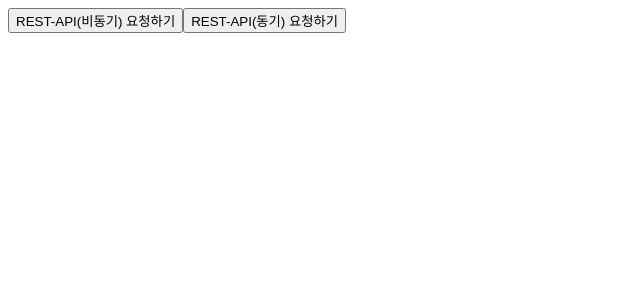
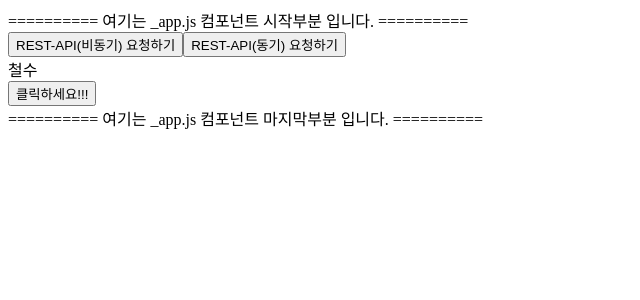
Before and after one commit to Seongju38/CodeCamp, a Next.js app in the folder FRONTEND/class/: page /section04/04-01-rest-get in a window 1280 px wide. Shown: the top 300 px of the page, without its empty margins (0-640 px from the left). Built offline with nearby package versions, Linux system fonts and the light colour scheme.

Commit message:
섹션 7 | GraphQL 세팅 : Component 사용법

```diff
--- a/FRONTEND/class/pages/_app.js
+++ b/FRONTEND/class/pages/_app.js
@@ -7,8 +7,14 @@ export default function App({ Component, pageProps }) {
   });
 
   return (
-    <ApolloProvider client={client}>
-      <Component {...pageProps} />
-    </ApolloProvider>
+    <div>
+      <div>========== 여기는 _app.js 컴포넌트 시작부분 입니다. ==========</div>
+      <ApolloProvider client={client}>
+        <Component {...pageProps} />
+      </ApolloProvider>
+      <div>
+        ========== 여기는 _app.js 컴포넌트 마지막부분 입니다. ==========
+      </div>
+    </div>
   );
 }
--- a/FRONTEND/class/pages/section04/04-01-rest-get/index.js
+++ b/FRONTEND/class/pages/section04/04-01-rest-get/index.js
@@ -1,4 +1,5 @@
 import axios from "axios";
+import 나만의페이지 from "../../section01/01-01-example";
 
 export default function RestGetPage() {
   function onClickAsync() {
@@ -21,6 +22,7 @@ export default function RestGetPage() {
     <div>
       <button onClick={onClickAsync}>REST-API(비동기) 요청하기</button>
       <button onClick={onClickSync}>REST-API(동기) 요청하기</button>
+      <나만의페이지 />
     </div>
   );
 }
```
